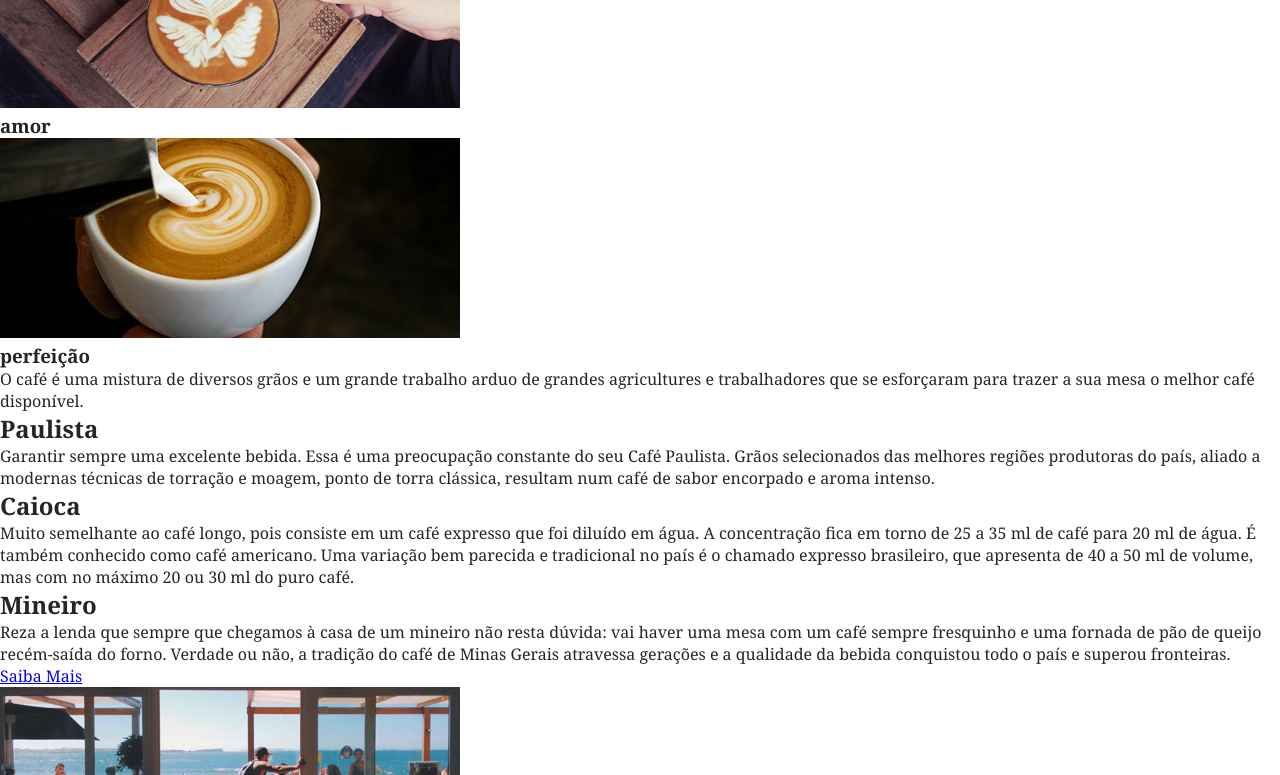
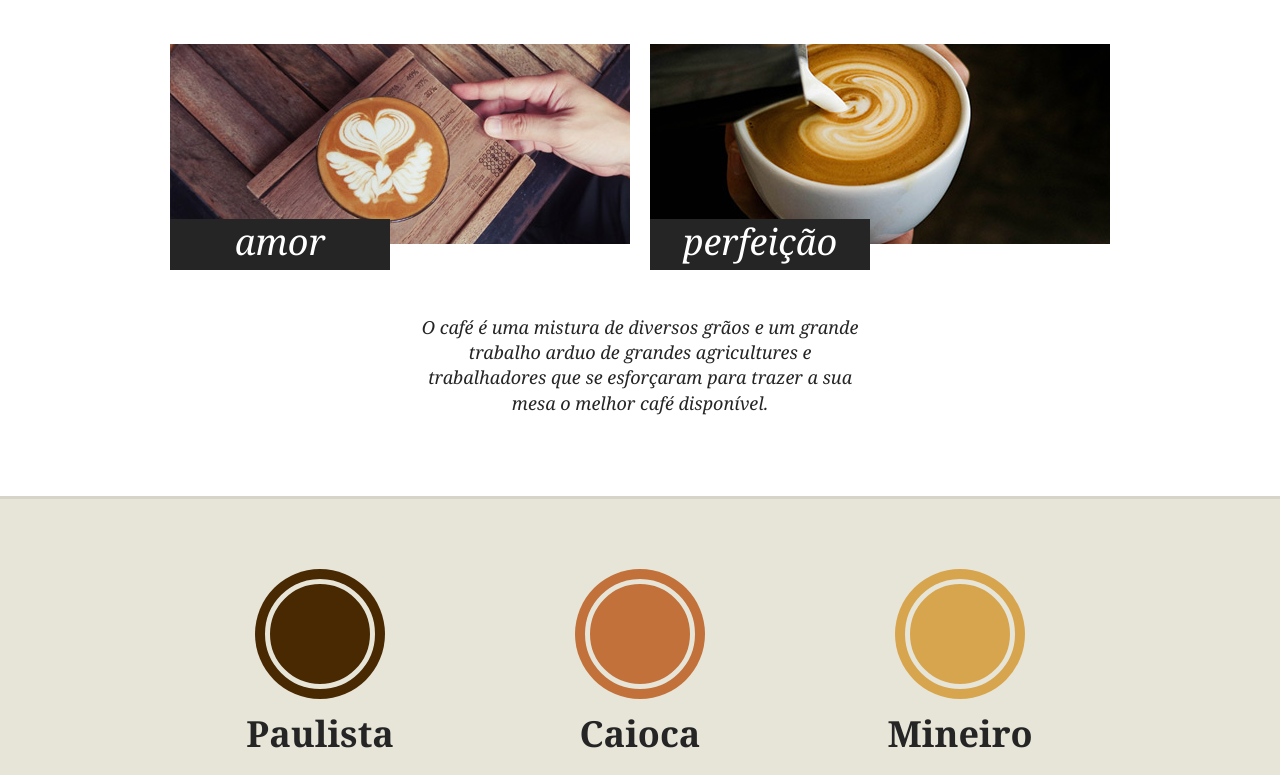
Before and after one commit to lgoncalvess/Brafe, a plain HTML site: page Brafé 1 Puro/index.html in a window 1280 px wide. Shown: the part 687-1462 px from the top of the page. Drawn offline with Linux system fonts and the light colour scheme.

Commit message:
CSS Produtos

```diff
--- a/Brafé 1 Puro/css/style.css
+++ b/Brafé 1 Puro/css/style.css
@@ -78,3 +78,136 @@ body{
 	font-style: italic;
 	font-size: 1.125em;
 }
+
+/* SOBRE */
+
+.sobre{
+	padding: 60px 0;
+}
+
+.sobre-container{
+	max-width: 960px;
+	margin: 0 auto;
+}
+
+.sobre-container::after, .sobre-container::before{
+	content: '';
+	display: table;
+	clear: both;
+}
+
+.sobre h2{
+	text-align: center;
+	font-size: 2.25em;
+	margin-bottom: 60px;
+}
+
+.sobre-item{
+	width: 460px;
+	float: left;
+	margin: 0 10px;
+}
+
+.sobre-item img{
+	display: block;
+	max-width: 100%;
+}
+
+.sobre-item h3{
+	font-size: 2.25em;
+	background: #252525;
+	width: 220px;
+	color: #fff;
+	font-style: italic;
+	font-weight: normal;
+	line-height: 1em;
+	text-align: center;
+	padding: 5px 0 10px 0;
+	position: relative;
+	top: -25px;
+}
+
+.sobre > p {
+	width: 460px;
+	font-size: 1.125em;
+	margin: 20px auto;
+	line-height: 1.4em;
+	font-style: italic;
+	text-align: center;
+}
+
+/* PRODUTOS */
+
+.produtos{
+	width: 100%;
+	background: #e7e4d8;
+	padding: 60px 0;
+	border-top: 3px solid #d6d3c8;
+	border-bottom: 3px solid #d6d3c8;
+}
+
+.produtos-container{
+	max-width: 960px;
+	margin: 0 auto;
+}
+
+.produtos-container::after, .produtos-container::before{
+	content: '';
+	display: table;
+	clear: both;
+}
+
+.produtos-item{
+	width: 300px;
+	float: left;
+	margin: 0 10px 20px 10px;
+}
+
+.produtos-item h2{
+	text-align: center;
+	font-size: 2.25em;
+	margin-bottom: 20px;
+}
+
+.produtos-item h2::before{
+	content: '';
+	display: block;
+	width: 100px;
+	height: 100px;
+	border-radius: 50%;
+	margin: 20px auto;
+	border: 5px solid #e7e4d8;
+	box-shadow: 0 0 0 10px currentColor;
+	background: currentColor;
+}
+
+h2.produtos-item-paulista::before{
+	color: #492901;
+}
+
+h2.produtos-item-carioca::before{
+	color: #c17139;
+}
+
+h2.produtos-item-mineiro::before{
+	color: #d7a54d;
+}
+
+.produtos-item p{
+	font-size: 0.875em;
+	line-height: 1.4em;
+}
+
+.produtos-btn{
+	width: 180px;
+	border: 3px solid #252525;
+	color: #252525;
+	text-decoration: none;
+	display: block;
+	text-align: center;
+	padding: 15px 0;
+	font-size: 1.125em;
+	font-weight: bold;
+	text-transform: uppercase;
+	margin: 20px auto 0 auto;
+}
--- a/Brafé 1 Puro/index.html
+++ b/Brafé 1 Puro/index.html
@@ -26,14 +26,14 @@
 		<p>Direto das fazendas de Minas Gerais</p>
 	</main>
 
-	<section>
+	<section class="sobre">
 		<h2>Uma mistura de</h2>
-		<div>
-			<div>
+		<div class="sobre-container">
+			<div class="sobre-item">
 				<img src="img/cafe-1.jpg">
 				<h3>amor</h3>
 			</div>
-			<div>
+			<div class="sobre-item">
 				<img src="img/cafe-2.jpg">
 				<h3>perfeição</h3>
 			</div>
@@ -41,21 +41,22 @@
 		<p>O café é uma mistura de diversos grãos e um grande trabalho arduo de grandes agricultures e trabalhadores que se esforçaram para trazer a sua mesa o melhor café disponível.</p>
 	</section>
 
-	<section>
-		<div>
-			<div>
-				<h2>Paulista</h2>
+	<section class="produtos">
+		<div class="produtos-container">
+			<div class="produtos-item">
+				<h2 class="produtos-item-paulista">Paulista</h2>
 				<p>Garantir sempre uma excelente bebida. Essa é uma preocupação constante do seu Café Paulista. Grãos selecionados das melhores regiões produtoras do país, aliado a modernas técnicas de torração e moagem, ponto de torra clássica, resultam num café de sabor encorpado e aroma intenso.</p>
 			</div>
-			<div>
-				<h2>Caioca</h2>
+			<div class="produtos-item">
+				<h2 class="produtos-item-carioca">Caioca</h2>
 				<p>Muito semelhante ao café longo, pois consiste em um café expresso que foi diluído em água. A concentração fica em torno de 25 a 35 ml de café para 20 ml de água. É também conhecido como café americano. Uma variação bem parecida e tradicional no país é o chamado expresso brasileiro, que apresenta de 40 a 50 ml de volume, mas com no máximo 20 ou 30 ml do puro café.</p>
 			</div>
-			<div>
-				<h2>Mineiro</h2>
+			<div class="produtos-item">
+				<h2 class="produtos-item-mineiro">Mineiro</h2>
 				<p>Reza a lenda que sempre que chegamos à casa de um mineiro não resta dúvida: vai haver uma mesa com um café sempre fresquinho e uma fornada de pão de queijo recém-saída do forno. Verdade ou não, a tradição do café de Minas Gerais atravessa gerações e a qualidade da bebida conquistou todo o país e superou fronteiras.
+			</div>
 		</div>
-		<a href="#">Saiba Mais</a>
+		<a class="produtos-btn" href="#">Saiba Mais</a>
 	</section>
 
 	<section>
```
